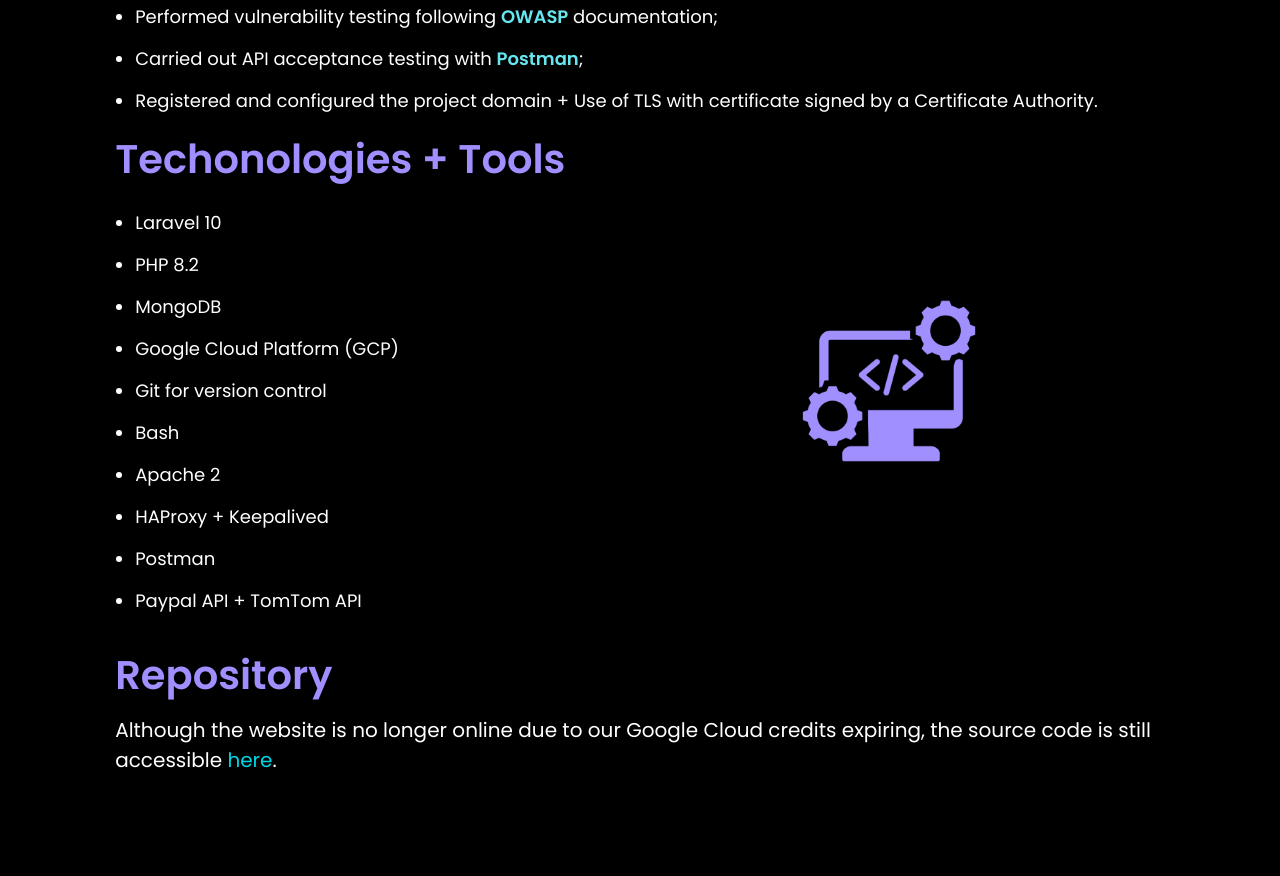
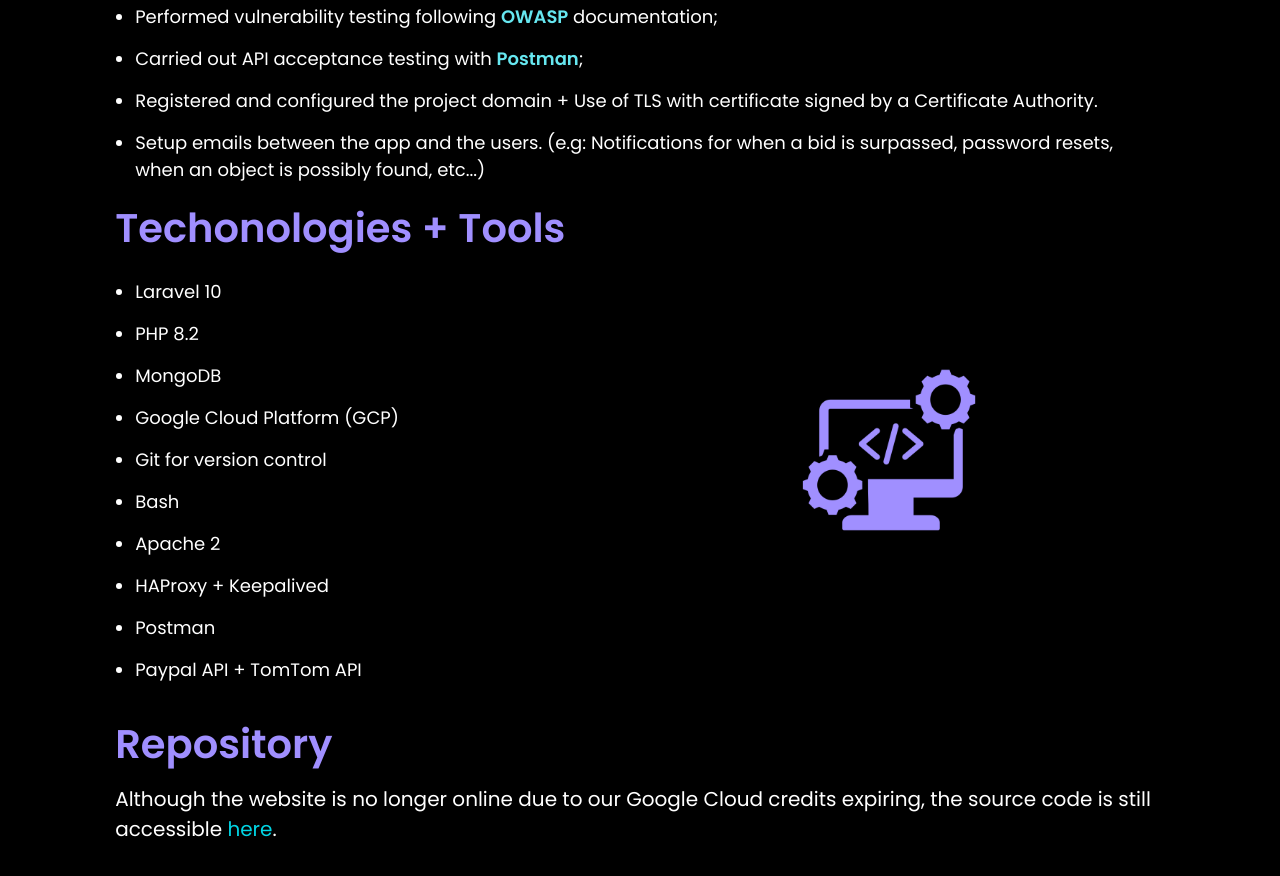
Before and after one commit to mariannerv/portfolio, a plain HTML site: page HTML/projects/projetopea.html in a window 1280 px wide. Shown: the part 1218-2094 px from the top of the page. Before the commit the page ends 2043 px from the top, so only its background shows below. Drawn offline with Linux system fonts and the light colour scheme.

Commit message:
Update projetopea.html
new bullet point

```diff
--- a/HTML/projects/projetopea.html
+++ b/HTML/projects/projetopea.html
@@ -52,6 +52,8 @@
                     <li>Carried out API acceptance testing with <span>Postman</span>;</li>
                     <li>Registered and configured the project domain + Use of TLS with
                     certificate signed by a Certificate Authority.</li>
+                    <li>Setup emails between the app and the users. (e.g: Notifications for when a bid is surpassed, password resets,
+                        when an object is possibly found, etc...)</li>
                 </ul>
             </p>
             <h3>Techonologies + Tools</h3>
```
